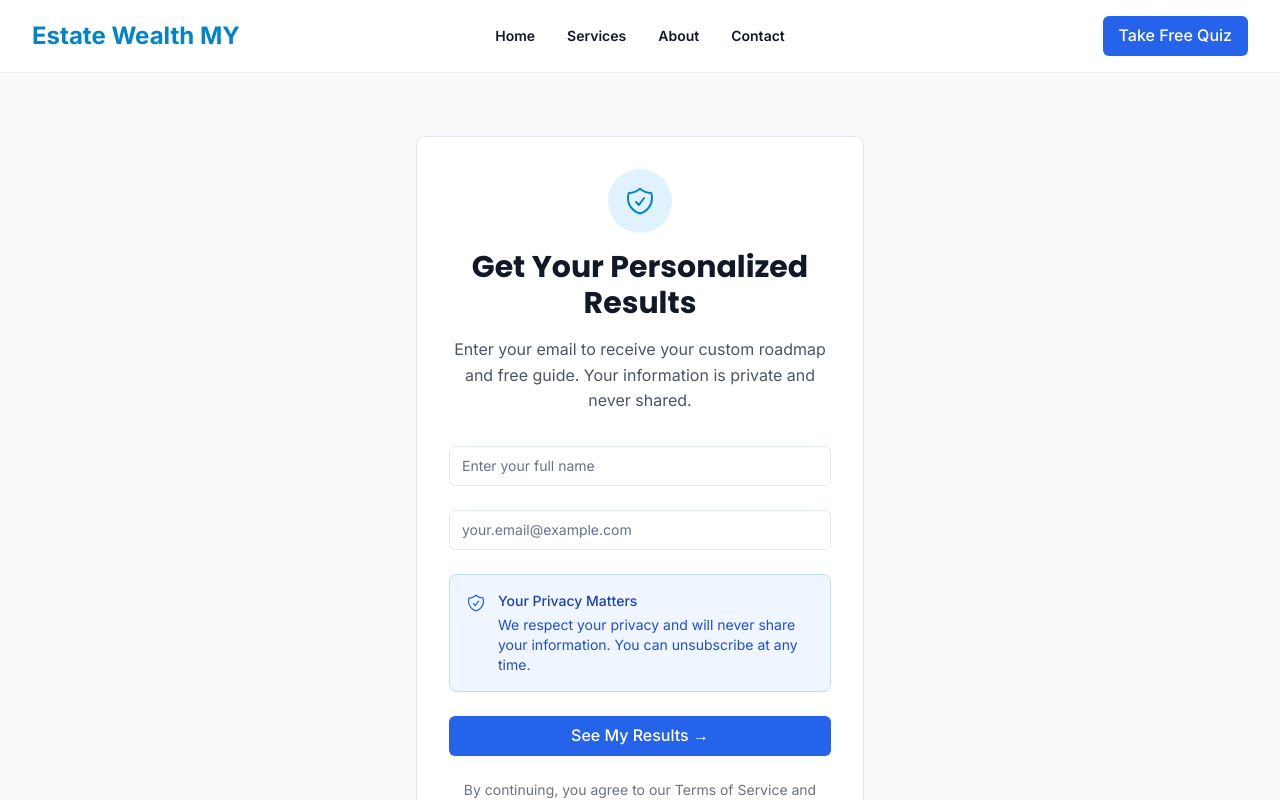
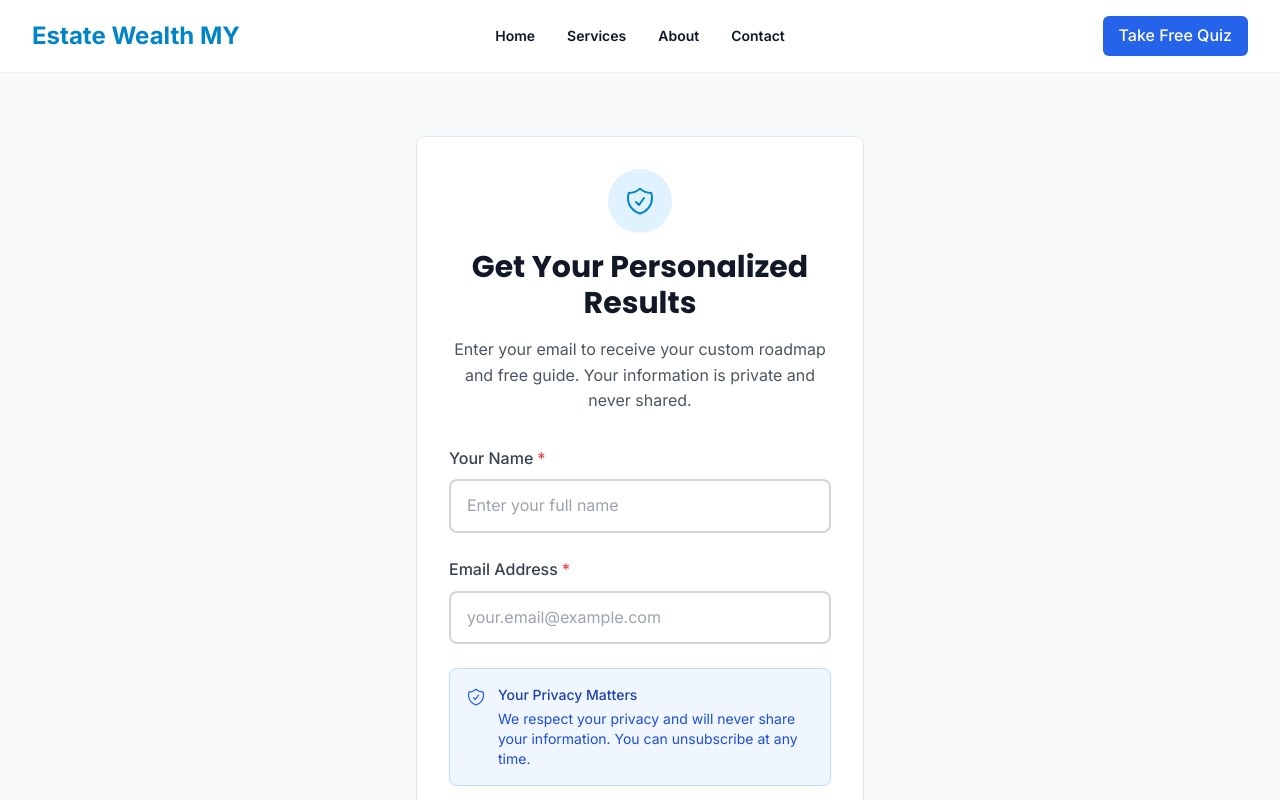
Before and after one commit to cloud8877-source/estate-wealth-my, a Next.js app: page /quiz/email-capture in a window 1280 px wide. Shown: the top 800 px of the page. Built offline with nearby package versions, Linux system fonts and the light colour scheme.

Commit message:
Fix Input component to accept label prop
- Update Input component interface to include label and error props
- Add proper label rendering and error handling
- Ensure TypeScript compatibility with email capture form
- Resolve build errors with missing label prop support

```diff
--- a/src/components/ui/Input.tsx
+++ b/src/components/ui/Input.tsx
@@ -1,16 +1,32 @@
 import React from 'react';
 
-export interface InputProps extends React.InputHTMLAttributes<HTMLInputElement> {}
+export interface InputProps extends React.InputHTMLAttributes<HTMLInputElement> {
+  label?: string;
+  error?: string;
+}
 
 const Input = React.forwardRef<HTMLInputElement, InputProps>(
-  ({ className = '', type = 'text', ...props }, ref) => {
+  ({ className = '', type = 'text', label, error, ...props }, ref) => {
     return (
-      <input
-        type={type}
-        className={`flex h-10 w-full rounded-md border border-slate-200 bg-white px-3 py-2 text-sm ring-offset-white file:border-0 file:bg-transparent file:text-sm file:font-medium placeholder:text-slate-500 focus-visible:outline-none focus-visible:ring-2 focus-visible:ring-slate-950 focus-visible:ring-offset-2 disabled:cursor-not-allowed disabled:opacity-50 ${className}`}
-        ref={ref}
-        {...props}
-      />
+      <div className="w-full">
+        {label && (
+          <label className="block mb-2 font-medium text-gray-700">
+            {label}
+            {props.required && <span className="text-red-500 ml-1">*</span>}
+          </label>
+        )}
+        <input
+          type={type}
+          className={`w-full px-4 py-3 rounded-lg border-2 border-gray-300 focus:border-blue-600 focus:outline-none transition-colors duration-200 ${
+            error ? 'border-red-500 focus:border-red-600' : ''
+          } ${className}`}
+          ref={ref}
+          {...props}
+        />
+        {error && (
+          <p className="mt-1 text-sm text-red-600">{error}</p>
+        )}
+      </div>
     );
   }
 );
```
Also changed, not shown: 20 other files (tests, documents, lock files or other folders).
